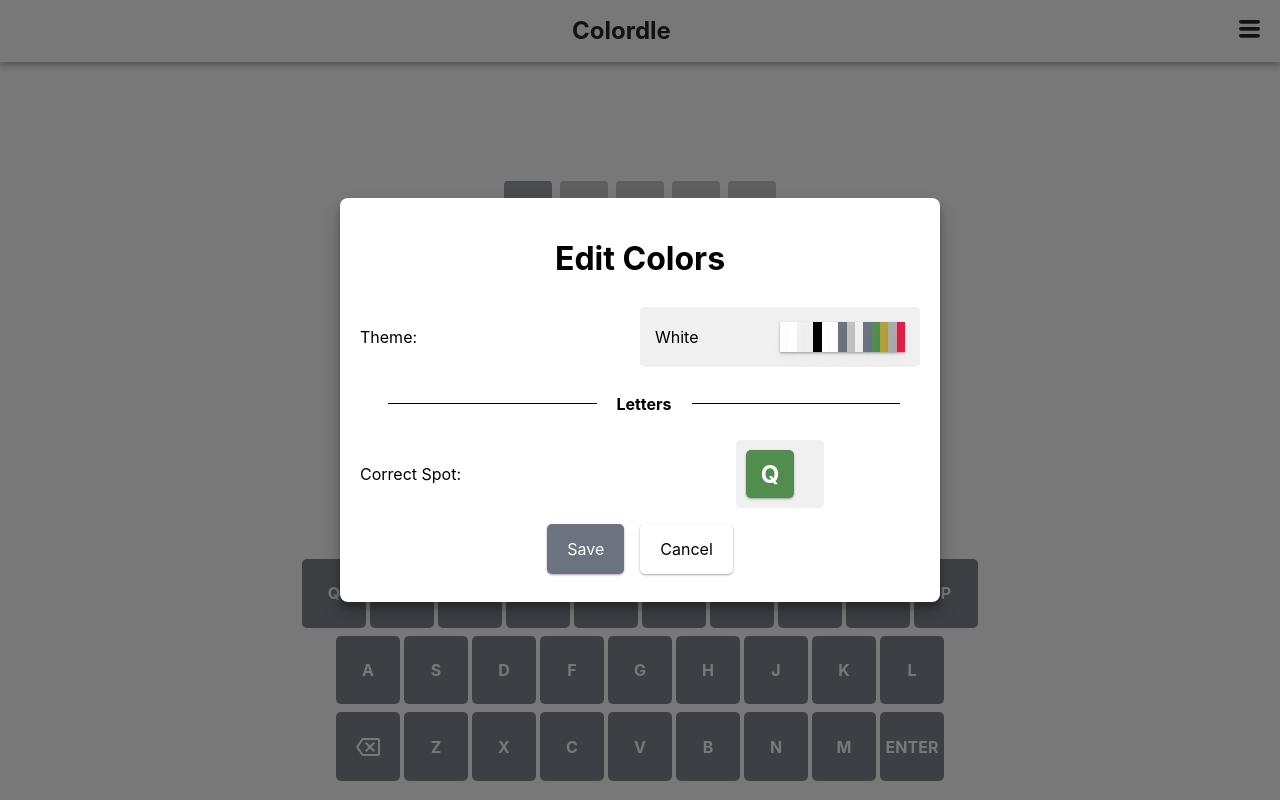
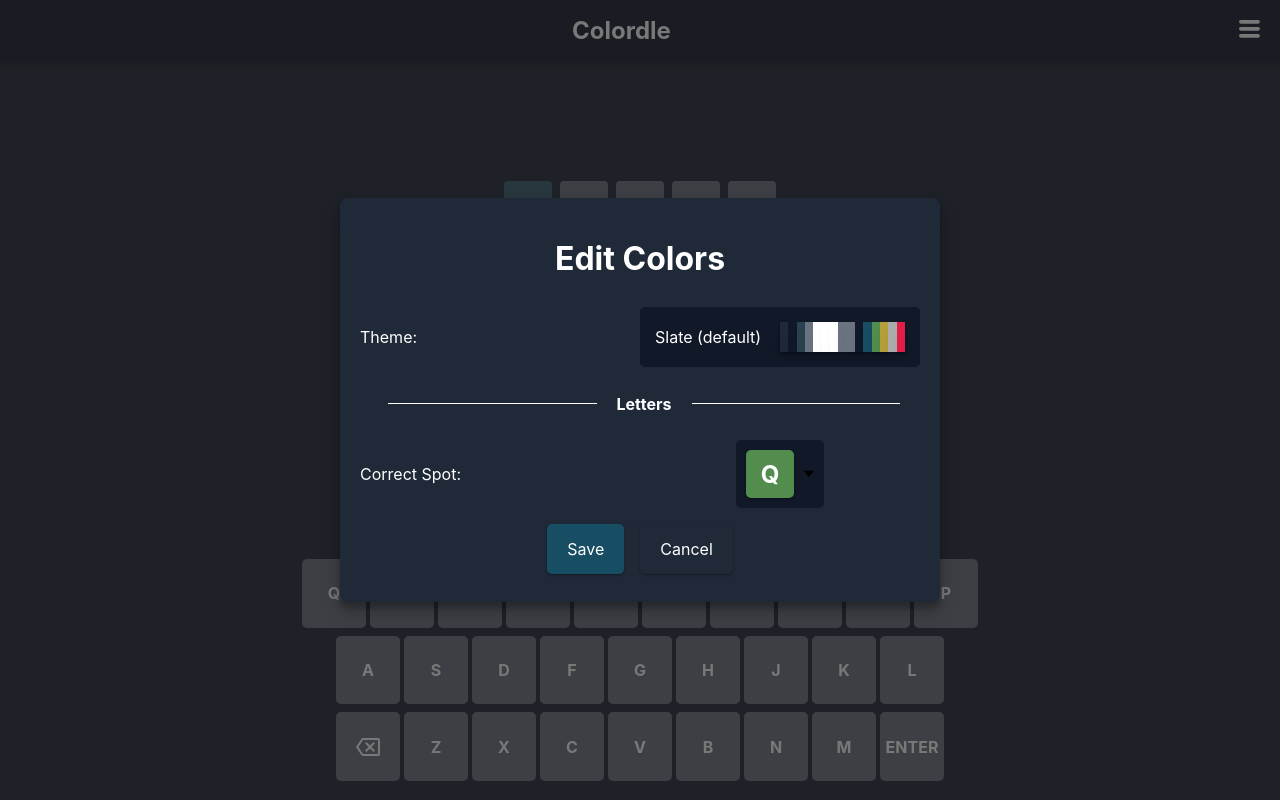
Before and after one commit to MattHaslemTech/Colordle, a React (Create React App) app: page / in a window 1280 px wide. Built offline with nearby package versions, Linux system fonts and the light colour scheme.

Commit message:
Add change color functionality for correct letter dropdown

```diff
--- a/package.json
+++ b/package.json
@@ -8,6 +8,7 @@
     "@testing-library/user-event": "^13.5.0",
     "jquery": "^3.6.0",
     "react": "^18.1.0",
+    "react-colorful": "^5.5.1",
     "react-dom": "^18.1.0",
     "react-scripts": "5.0.1",
     "web-vitals": "^2.1.4"
--- a/src/components/Items/Dropdown.jsx
+++ b/src/components/Items/Dropdown.jsx
@@ -37,8 +37,6 @@ class Dropdown extends React.Component
     if (this.props.default !== prevProps.default) {
       this.setState({selected: this.props.default});
 
-      console.log("state : " + this.props.default);
-
       // Get dropdown wrap
       var dropdownWrap = $('[data-name="' + this.props.name + '"]').find('top-item');
 
@@ -47,6 +45,7 @@ class Dropdown extends React.Component
       const rootElement = document.getElementById('top-' + this.props.name);
       const root = createRoot(rootElement);
       root.render(selectedItemHtml);
+
     }
   }
 
@@ -84,15 +83,22 @@ class Dropdown extends React.Component
 
 
 
-  openDropdown()
+  openDropdown(e)
   {
 
     var dropdownOpen = this.state.open;
 
+    var itemClickedOn = $(e.target);
+
     // If we're closing the menu
     if(dropdownOpen == "true")
     {
-      this.setState({open: "false"});
+      // If we're using the color picker, don't worry about it.
+      if(!itemClickedOn.closest('.react-colorful').length)
+      {
+        this.setState({open: "false"});
+      }
+
     }
     else
     {
@@ -142,6 +148,7 @@ class Dropdown extends React.Component
     if(this.props.dropdownTriangle && this.props.dropdownTriangle == "true")
     {
       dropdownTriangle = <DownTriangle />;
+      console.log('cool');
     }
 
     return(
--- a/src/components/Items/icons/DownTriangle.jsx
+++ b/src/components/Items/icons/DownTriangle.jsx
@@ -18,7 +18,7 @@ class DownTriangle extends React.Component {
         <defs>
         </defs><g id="Layer_2" data-name="Layer 2">
         <g id="Layer_1-2" data-name="Layer 1">
-          <polygon class="dropdown-triangle" fill="var(--color-tone-1)" points="7.5 10 15 0 0 0 7.5 10"/>
+          <polygon className="dropdown-triangle" fill="var(--color-tone-1)" points="7.5 10 15 0 0 0 7.5 10"/>
           </g>
         </g>
       </svg>
--- a/src/components/Navbar/Popups/ColorPopup.jsx
+++ b/src/components/Navbar/Popups/ColorPopup.jsx
@@ -4,6 +4,9 @@ import $ from 'jquery';
 
 import Dropdown from '../../Items/Dropdown';
 import SaveButton from '../../Items/Save';
+
+import { HexColorPicker } from "react-colorful";
+
 
 import '../../styles/popups.css';
 import '../../styles/popups/colorPopup.css';
@@ -25,6 +28,8 @@ class ColorPopUp extends React.Component {
       selectedThemeName: "",
       savedThemeName: require('../../../files/user-settings.json')["selectedTheme"],
       apiResponse: "",
+
+      tileCorrectSpotColorValue: "",
     }
 
     this.updateTheme = this.updateTheme.bind(this);
@@ -214,7 +219,7 @@ class ColorPopUp extends React.Component {
 
        // Set the colors from the theme
        key = "--" + key;
-       $('#game-master').get(0).style.setProperty(key, value);;
+       $('#game-master').get(0).style.setProperty(key, value);
      }
 
      // Set the new theme name
@@ -227,19 +232,59 @@ class ColorPopUp extends React.Component {
   /*
    * When user selects a letter tile color
    */
-  updateLetterTile(type)
+  updateLetterTile(color, tileName, stateName)
   {
+    /*
+     * Need to check if we're using a Custom theme.
+     *
+     * If we're not, we need to create a custom Themes
+     */
 
+    var usingCustomTheme = this.checkIfCustomTheme();
+
+    var key = '--' + tileName;
+    $('#game-master').get(0).style.setProperty(key, color);
+
+    // Set the state
+    this.setState({stateName: color});
+    console.log('sweeee ' + key);
   }
 
 
   /*
    * Get color options for Tile dropdowns
    */
-  getColorOptions()
+  getColorOptions(colorValue, tileName, stateName)
   {
 
+    // Set color picker to put in dropdown
+    var colorPicker = [<HexColorPicker color={colorValue} onChange={(color) => (this.updateLetterTile(color, tileName, stateName))} />];
+
+    // Add the save and cancel buttons
+    colorPicker.push(<><div className="close-popup button save">Save</div><div className="close-popup button">Cancel</div></>);
+
+    return colorPicker;
   }
+
+
+  /*
+   * Get default tile color item
+   *
+   * @param type:  the name of the css variable
+   */
+   getDefaultColorValue(type)
+   {
+     var themes = require('../../../files/themes.json');
+     var userSettings = require('../../../files/user-settings.json');
+
+     var tileStyle = {
+       background: "var(--" + type + ")",
+     }
+
+     var result = <div className="tile" style={tileStyle}>Q</div>
+
+     return result;
+   }
 
 
   /*
@@ -298,7 +343,26 @@ class ColorPopUp extends React.Component {
   }
 
 
+
+  /*
+   * Helper function to check if we're using a custom theme
+   */
+  checkIfCustomTheme()
+  {
+    var themes = require('../../../files/themes.json');
+
+    // If it's in default theme file
+    if(themes[this.state.selectedThemeName])
+    {
+      return false;
+    }
+
+    return true;
+  }
+
   render(){
+
+
 
     return(
       <div className="pop-up-wrap open" data-name="color">
@@ -329,13 +393,11 @@ class ColorPopUp extends React.Component {
               <div className="title">Correct Spot:</div>
               <div className="right-side option center">
                 <Dropdown
-                    options={this.state.defaultThemes}
+                    options={this.getColorOptions("#00ff00", "letter-correct-spot-bg-color", "tileCorrectSpotColorValue")}
                     callback={this.updateTheme}
                     default={this.getDefaultColorItem("letter-correct-spot-bg-color")}
                     name="correct-letter-select"
                     type="letter"
-                    customThemeOptions={this.state.customThemes}
-                    dropdownTriangle="true"
                 />
               </div>
             </div>
--- a/src/components/styles/items/dropdown.css
+++ b/src/components/styles/items/dropdown.css
@@ -21,7 +21,7 @@
   flex-wrap: nowrap;
 
   width: 100%;
-  background: var(--letter-bg-color);
+
   color: var(--text-color);
 
   border-radius: 5px;
--- a/src/components/styles/popups/colorPopup.css
+++ b/src/components/styles/popups/colorPopup.css
@@ -28,6 +28,10 @@
 
   padding: 10px;
 
+  background-image: url('../../../pics/_icons/down_triangle.svg');
+  background-size: 10px 8px;
+  background-repeat: no-repeat;
+  background-position: center right 10px;
 
   cursor: pointer;
 }
--- a/src/files/user-settings.json
+++ b/src/files/user-settings.json
@@ -1,6 +1,6 @@
 {
   "id": "Sweet",
-  "selectedTheme": "White",
+  "selectedTheme": "Slate (default)",
   "themes": {
     "Custom": {
       "game-bg-color": "rgba(31,41,55,1)",
```
Also changed, not shown: src/pics/_icons/down_triangle.svg (added), 1 other file (tests, documents, lock files or other folders).
